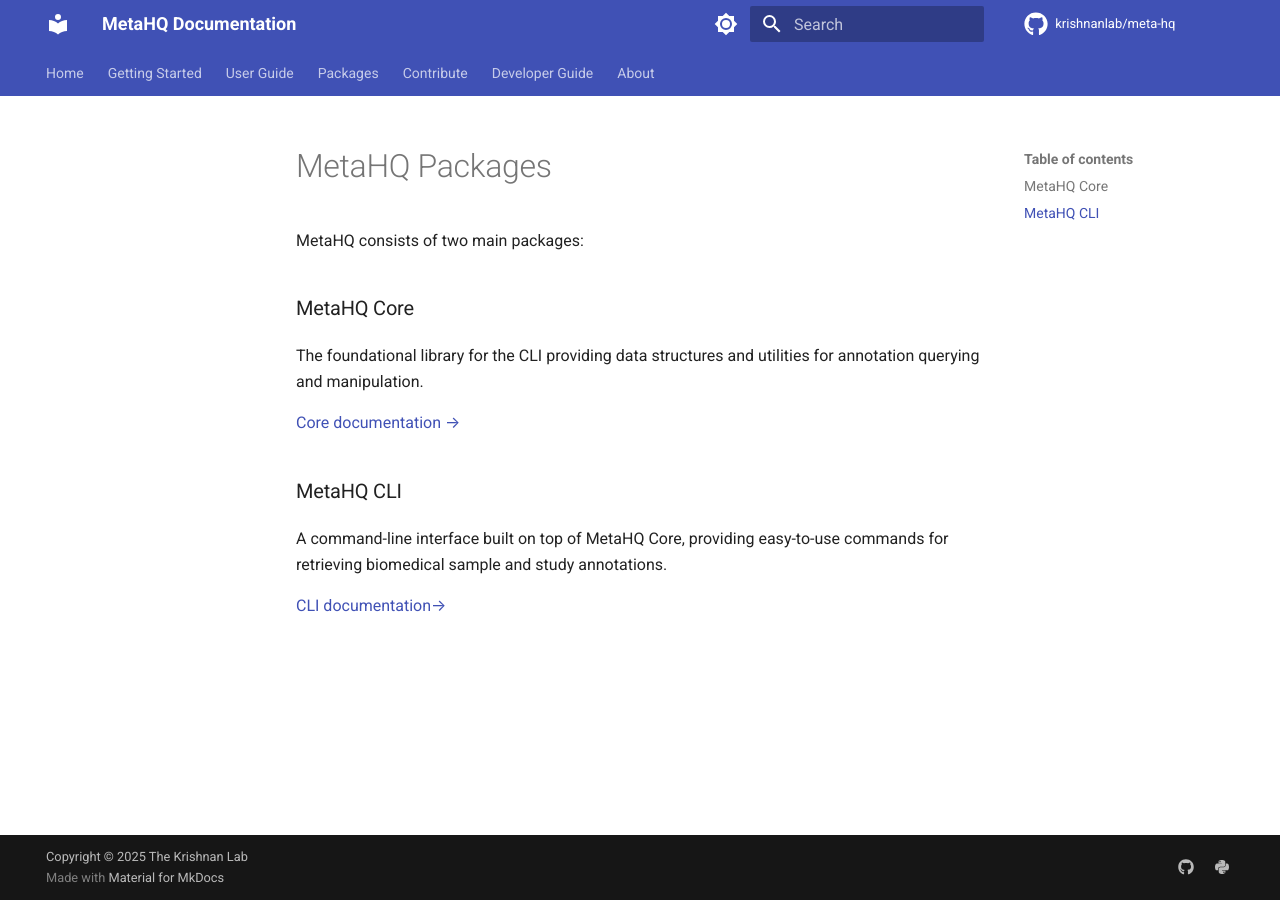
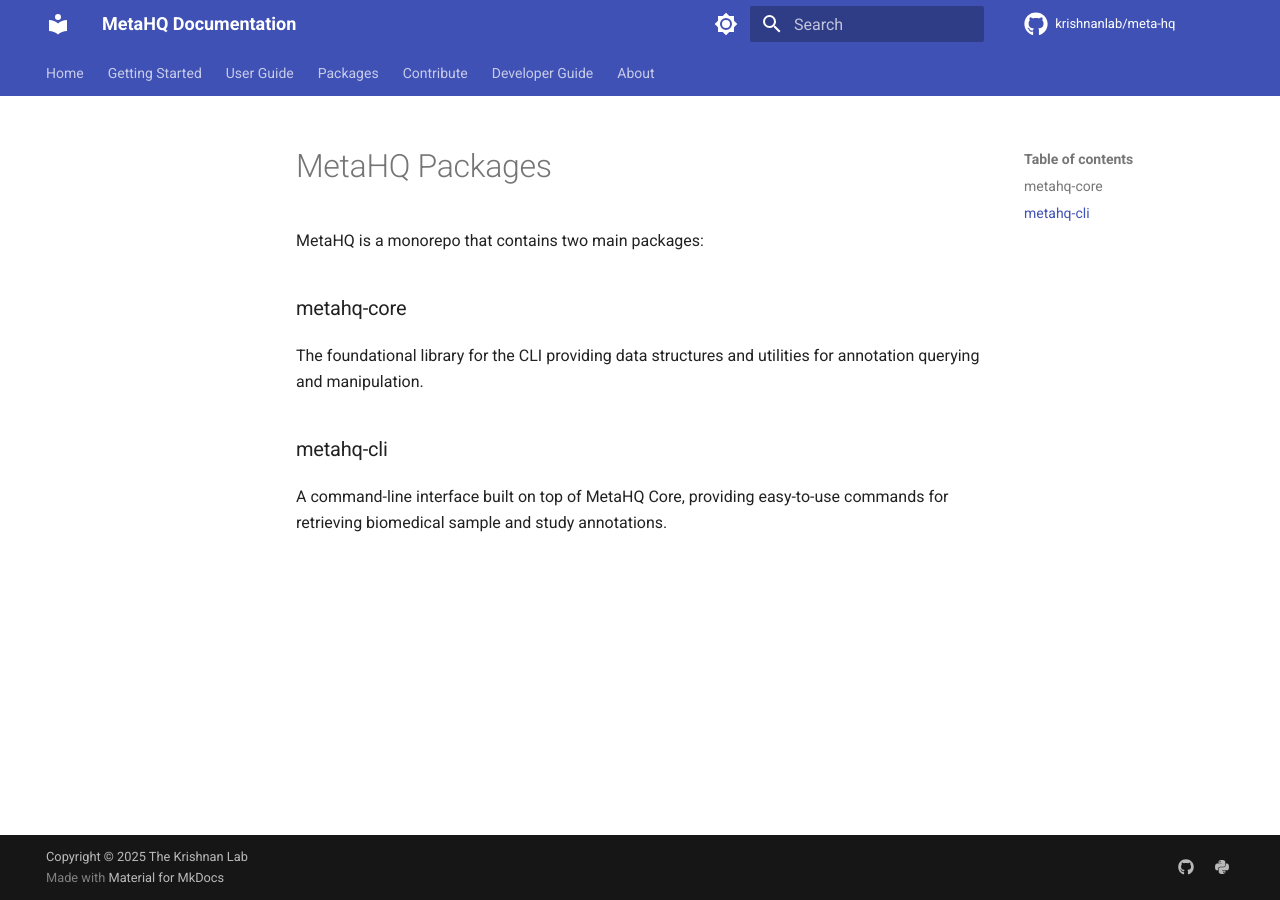
Before and after one commit to krishnanlab/meta-hq, an MkDocs documentation site: the page built from docs/developer/index.md, in a window 1280 px wide. Built offline with MkDocs 1.6.1 and Material for MkDocs 9.7.7, drawn with Linux system fonts in a browser that asks for light colours; comment, search, counter and statistics services are not loaded.

Commit message:
changed headers to package names

```diff
--- a/docs/developer/index.md
+++ b/docs/developer/index.md
@@ -1,15 +1,11 @@
 # MetaHQ Packages
 
-MetaHQ consists of two main packages:
+MetaHQ is a monorepo that contains two main packages:
 
-### MetaHQ Core
+### metahq-core
 
 The foundational library for the CLI providing data structures and utilities for annotation querying and manipulation.
 
-[Core documentation →](../packages/core/overview.md)
-
-### MetaHQ CLI
+### metahq-cli
 
 A command-line interface built on top of MetaHQ Core, providing easy-to-use commands for retrieving biomedical sample and study annotations.
-
-[CLI documentation→](../packages/cli/overview.md)
```
